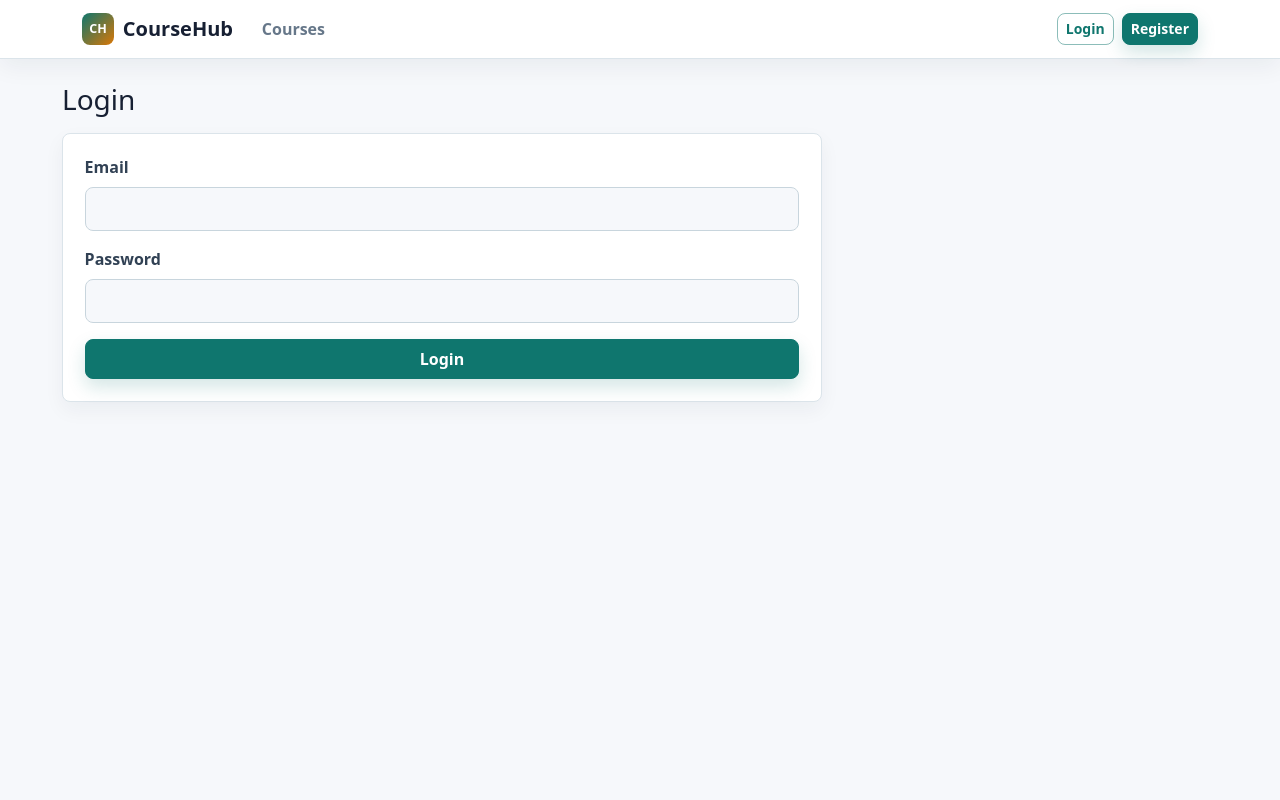
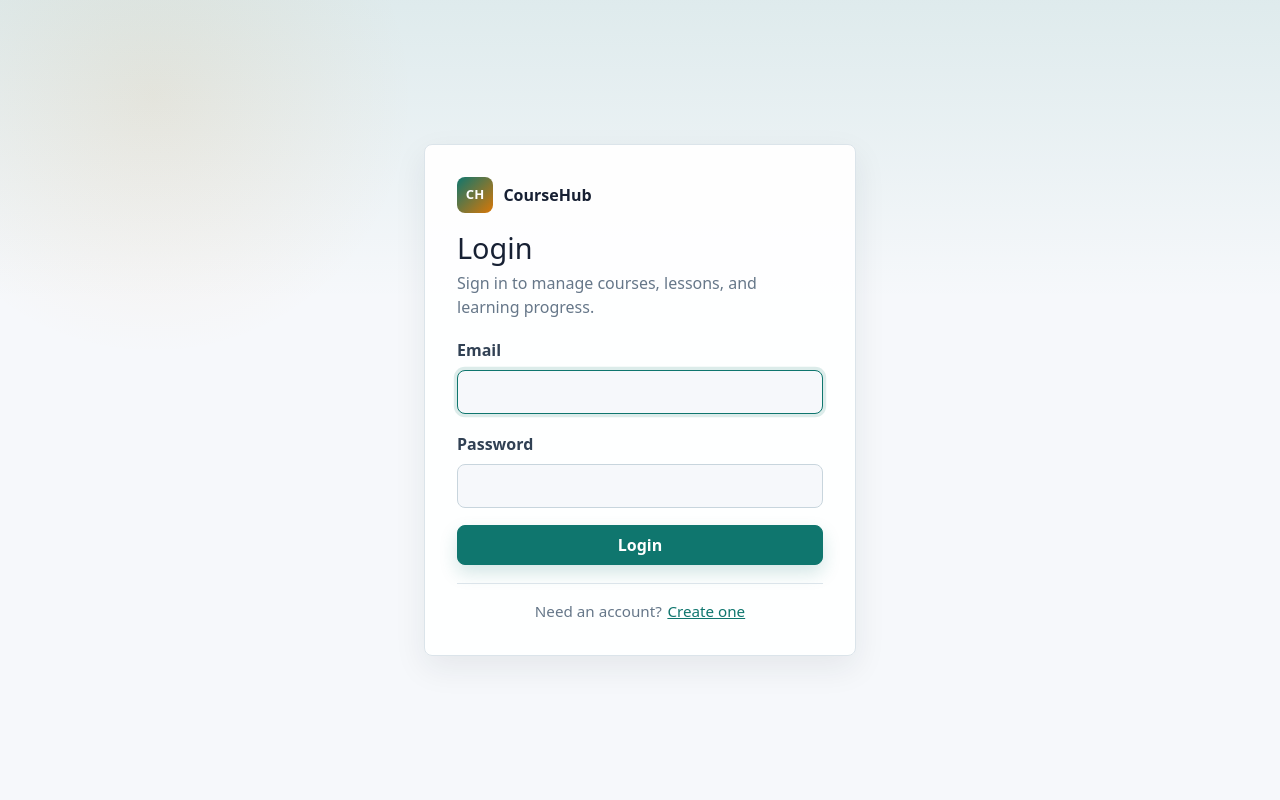
Before and after one commit to oSmoky/CourceHub, a Flask app: page /auth/login in a window 1280 px wide. Run offline with Flask 3, Linux system fonts and the light colour scheme; some libraries are stand-ins or nearby versions.

Commit message:
Use standalone login page layout

```diff
--- a/app/static/css/styles.css
+++ b/app/static/css/styles.css
@@ -116,6 +116,95 @@ a:hover {
 .auth-shell,
 .content-shell {
     max-width: 760px;
+}
+
+.auth-page {
+    background:
+        linear-gradient(180deg, rgba(15, 118, 110, 0.1), rgba(246, 248, 251, 0) 300px),
+        radial-gradient(circle at 12% 12%, rgba(217, 119, 6, 0.09), transparent 260px),
+        var(--app-bg);
+}
+
+.auth-page-shell {
+    align-items: center;
+    display: grid;
+    min-height: 100vh;
+    padding: 2rem 1rem;
+}
+
+.auth-panel {
+    background: rgba(255, 255, 255, 0.94);
+    border: 1px solid var(--app-border);
+    border-radius: 8px;
+    box-shadow: var(--app-shadow);
+    display: grid;
+    gap: 1.15rem;
+    margin: 0 auto;
+    max-width: 27rem;
+    padding: clamp(1.25rem, 4vw, 2rem);
+    width: min(100%, 27rem);
+}
+
+.auth-brand {
+    align-items: center;
+    color: var(--app-text);
+    display: inline-flex;
+    font-size: 1rem;
+    font-weight: 800;
+    gap: 0.65rem;
+}
+
+.auth-brand-mark {
+    align-items: center;
+    background: linear-gradient(135deg, var(--app-primary), var(--app-accent));
+    border-radius: 8px;
+    color: #ffffff;
+    display: inline-flex;
+    font-size: 0.82rem;
+    font-weight: 800;
+    height: 2.25rem;
+    justify-content: center;
+    width: 2.25rem;
+}
+
+.auth-copy {
+    display: grid;
+    gap: 0.45rem;
+}
+
+.auth-copy h1 {
+    font-size: 1.8rem;
+    letter-spacing: 0;
+    line-height: 1.15;
+    margin: 0;
+}
+
+.auth-copy p {
+    color: var(--app-muted);
+    line-height: 1.5;
+    margin: 0;
+}
+
+.auth-form {
+    display: grid;
+    gap: 0.15rem;
+}
+
+.auth-alerts .alert:last-child,
+.auth-form .mb-3:last-of-type {
+    margin-bottom: 0.9rem !important;
+}
+
+.auth-secondary {
+    align-items: center;
+    border-top: 1px solid var(--app-border);
+    color: var(--app-muted);
+    display: flex;
+    flex-wrap: wrap;
+    font-size: 0.95rem;
+    gap: 0.35rem;
+    justify-content: center;
+    padding-top: 1rem;
 }
 
 .form-panel,
--- /dev/null
+++ b/app/templates/auth/base.html
@@ -0,0 +1,35 @@
+<!doctype html>
+<html lang="en">
+<head>
+    <meta charset="utf-8">
+    <meta name="viewport" content="width=device-width, initial-scale=1">
+    <meta name="theme-color" content="#f6f8fb">
+    <title>{% block title %}CourseHub{% endblock %}</title>
+    <link href="https://cdn.jsdelivr.net/npm/bootstrap@5.3.3/dist/css/bootstrap.min.css" rel="stylesheet">
+    <link rel="stylesheet" href="{{ url_for('static', filename='css/styles.css') }}">
+</head>
+<body class="auth-page">
+    <main class="auth-page-shell">
+        <section class="auth-panel" aria-labelledby="auth-title">
+            <div class="auth-brand" aria-label="CourseHub">
+                <span class="auth-brand-mark">CH</span>
+                <span>CourseHub</span>
+            </div>
+
+            {% with messages = get_flashed_messages(with_categories=true) %}
+                {% if messages %}
+                    <div class="auth-alerts">
+                        {% for category, message in messages %}
+                            <div class="alert alert-{{ category }} mb-2" role="alert">{{ message }}</div>
+                        {% endfor %}
+                    </div>
+                {% endif %}
+            {% endwith %}
+
+            {% block content %}{% endblock %}
+        </section>
+    </main>
+
+    <script src="https://cdn.jsdelivr.net/npm/bootstrap@5.3.3/dist/js/bootstrap.bundle.min.js"></script>
+</body>
+</html>
--- a/app/templates/auth/login.html
+++ b/app/templates/auth/login.html
@@ -1,20 +1,27 @@
-{% extends "base.html" %}
+{% extends "auth/base.html" %}
 
 {% block title %}Login - CourseHub{% endblock %}
 
 {% block content %}
-<div class="auth-shell">
-    <h1 class="h3 mb-3">Login</h1>
-    <form method="post" class="form-panel">
+<div class="auth-copy">
+    <h1 id="auth-title">Login</h1>
+    <p>Sign in to manage courses, lessons, and learning progress.</p>
+</div>
+
+<form method="post" class="auth-form">
     <div class="mb-3">
         <label for="email" class="form-label">Email</label>
-            <input id="email" name="email" type="email" class="form-control" required>
+        <input id="email" name="email" type="email" class="form-control" required autofocus autocomplete="email">
     </div>
     <div class="mb-3">
         <label for="password" class="form-label">Password</label>
-            <input id="password" name="password" type="password" class="form-control" required>
+        <input id="password" name="password" type="password" class="form-control" required autocomplete="current-password">
     </div>
     <button class="btn btn-primary w-100" type="submit">Login</button>
 </form>
+
+<div class="auth-secondary">
+    <span>Need an account?</span>
+    <a href="{{ url_for('auth.register') }}">Create one</a>
 </div>
 {% endblock %}
```
Also changed, not shown: tests/test_admin.py (+9 -0 lines). Lines whose indentation alone changed are shown as unchanged.
